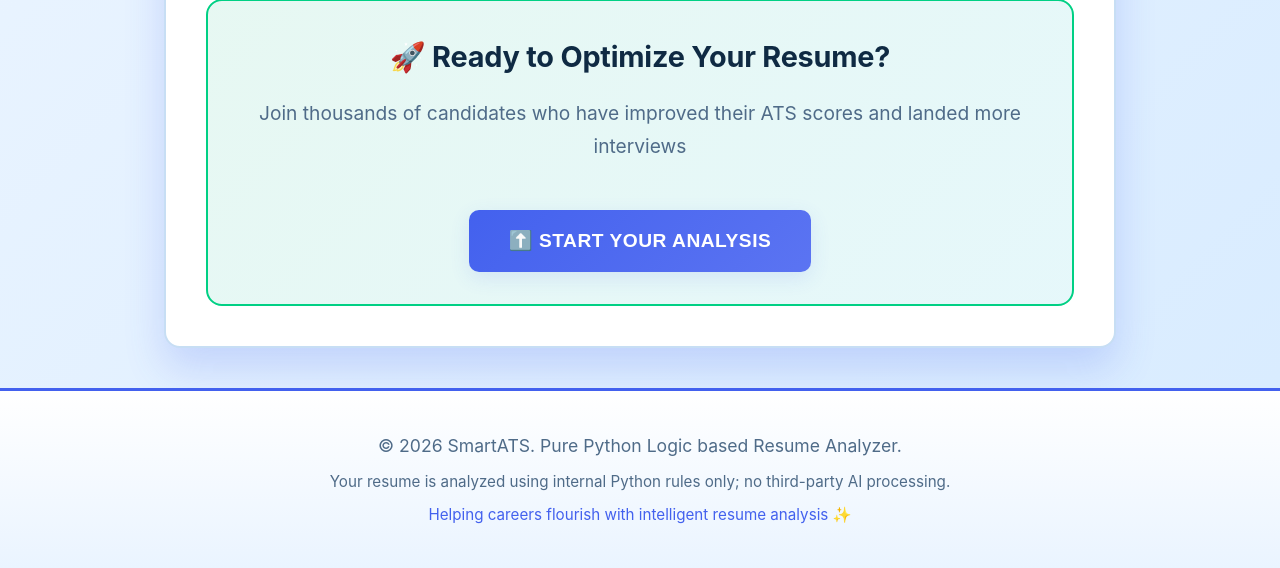
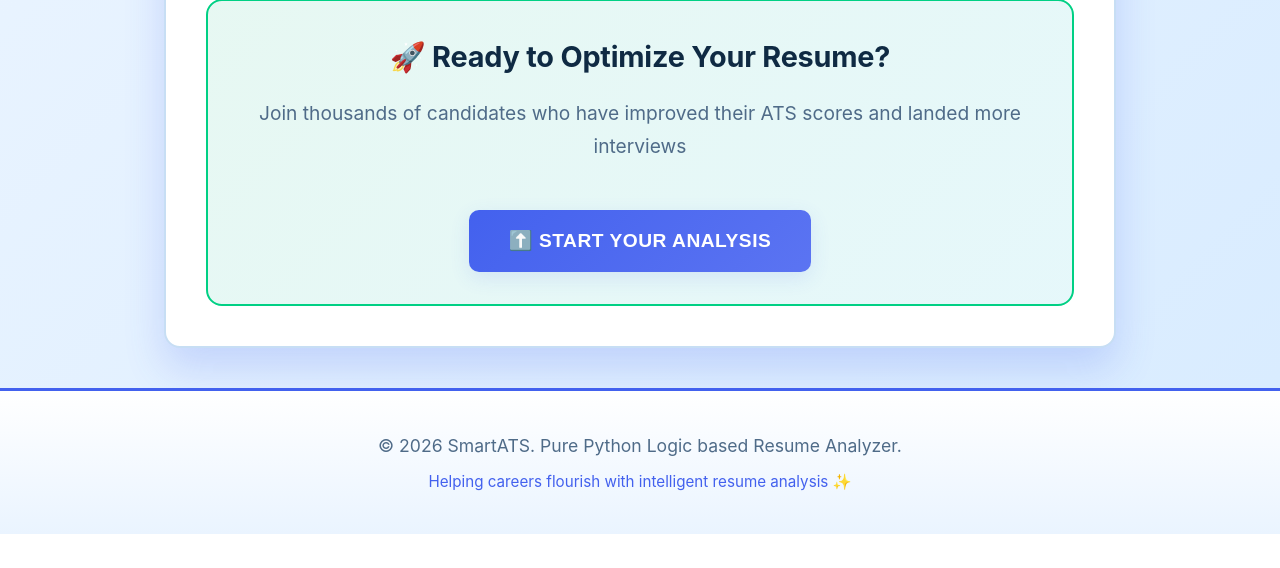
Before and after one commit to Puneetx21/SmartAts, a Flask app: page / in a window 1280 px wide. Shown: the part 2598-3166 px from the top of the page. After the commit the page ends 3132 px from the top, so only its background shows below. Run offline with Flask 3, Linux system fonts and the light colour scheme.

Commit message:
modified

```diff
--- a/templates/base.html
+++ b/templates/base.html
@@ -35,7 +35,6 @@
 
   <footer class="site-footer">
     <p style="margin: 0 0 0.5rem 0;">&copy; 2026 SmartATS. Pure Python Logic based Resume Analyzer.</p>
-    <p style="margin: 0 0 0.5rem 0; font-size: 0.95rem;">Your resume is analyzed using internal Python rules only; no third-party AI processing.</p>
     <p style="margin: 0; font-size: 0.95rem; color: var(--accent);">Helping careers flourish with intelligent resume analysis ✨</p>
   </footer>
 </body>
```
